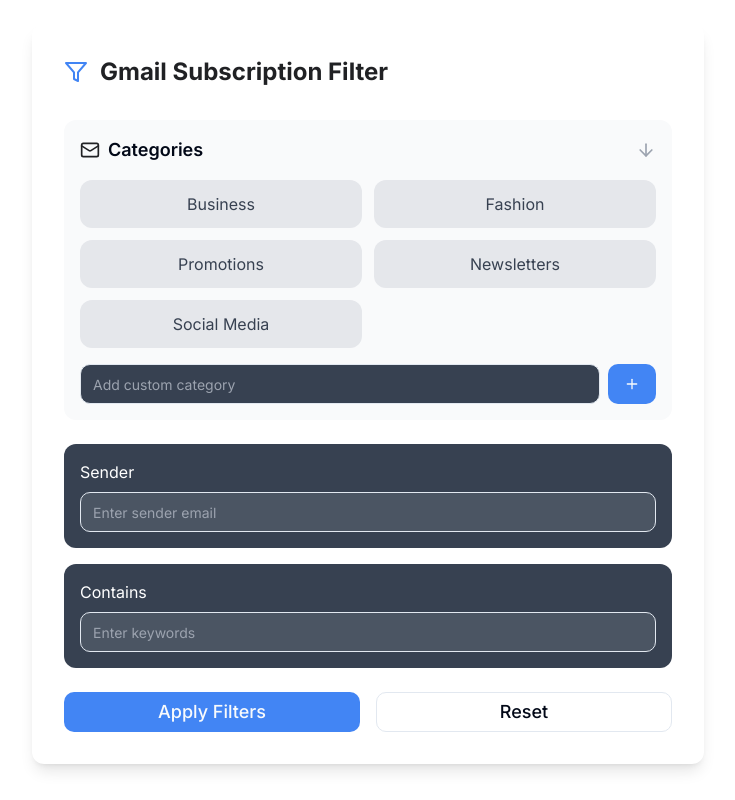
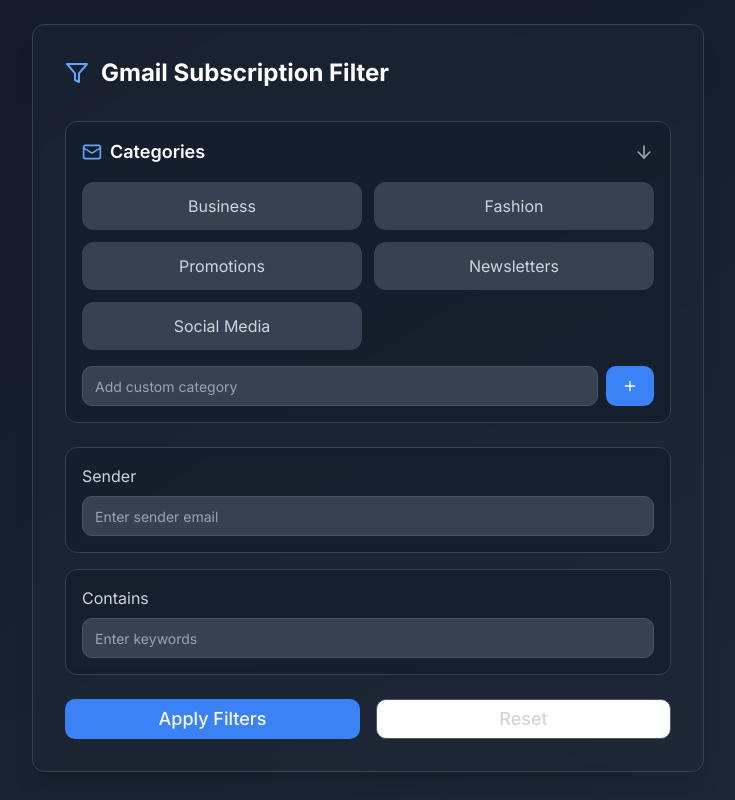
Before and after one commit to Pritrj/smart-mail-sifter, a React (Vite) app: page / in a window 1280 px wide. Shown: the whole page, without its empty margins (272-1007 px from the left). Built offline with nearby package versions, Linux system fonts and the light colour scheme.

Commit message:
Add new UI theme
Implement a new UI theme across the project to enhance the visual style and user experience.
[skip gpt_engineer]

```diff
--- a/src/pages/Index.tsx
+++ b/src/pages/Index.tsx
@@ -47,20 +47,20 @@ const Index = () => {
   };
 
   return (
-    <div className="min-h-screen bg-white p-6 font-sans">
-      <div className="mx-auto max-w-2xl rounded-xl bg-white p-8 shadow-lg">
+    <div className="min-h-screen bg-gradient-to-br from-gray-900 to-gray-800 p-6 font-sans">
+      <div className="mx-auto max-w-2xl rounded-xl bg-gray-800/50 p-8 shadow-xl backdrop-blur-sm border border-gray-700">
         <div className="mb-8 flex items-center gap-3">
-          <Filter className="h-6 w-6 text-gmail-blue" />
-          <h1 className="text-2xl font-bold text-gmail-dark">
+          <Filter className="h-6 w-6 text-blue-400" />
+          <h1 className="text-2xl font-bold text-white">
             Gmail Subscription Filter
           </h1>
         </div>
 
-        <div className="mb-6 rounded-lg bg-gray-50 p-4">
+        <div className="mb-6 rounded-lg bg-gray-900/50 p-4 backdrop-blur-sm border border-gray-700">
           <div className="mb-4 flex items-center justify-between">
             <div className="flex items-center gap-2">
-              <Mail className="h-5 w-5 text-gmail-dark" />
-              <h2 className="text-lg font-semibold">Categories</h2>
+              <Mail className="h-5 w-5 text-blue-400" />
+              <h2 className="text-lg font-semibold text-white">Categories</h2>
             </div>
             <ArrowDown className="h-5 w-5 text-gray-400" />
           </div>
@@ -72,8 +72,8 @@ const Index = () => {
                 onClick={() => handleCategoryClick(category)}
                 className={`rounded-lg p-3 text-center transition-all ${
                   selectedCategories.includes(category)
-                    ? "bg-gmail-blue text-white"
-                    : "bg-gray-200 text-gray-700 hover:bg-gray-300"
+                    ? "bg-blue-500 text-white"
+                    : "bg-gray-700 text-gray-300 hover:bg-gray-600"
                 }`}
               >
                 {category}
@@ -86,31 +86,31 @@ const Index = () => {
               value={newCategory}
               onChange={(e) => setNewCategory(e.target.value)}
               placeholder="Add custom category"
-              className="bg-gray-700 text-white placeholder:text-gray-400"
+              className="bg-gray-700 text-white border-gray-600 placeholder:text-gray-400"
             />
             <Button
               onClick={handleAddCategory}
-              className="bg-gmail-blue hover:bg-gmail-blue/90"
+              className="bg-blue-500 hover:bg-blue-600"
             >
               <Plus className="h-5 w-5" />
             </Button>
           </div>
         </div>
 
-        <div className="mb-6 grid gap-4">
-          <div className="rounded-lg bg-gray-700 p-4 text-white">
-            <label className="mb-2 block">Sender</label>
+        <div className="mb-6 space-y-4">
+          <div className="rounded-lg bg-gray-900/50 p-4 backdrop-blur-sm border border-gray-700">
+            <label className="mb-2 block text-gray-300">Sender</label>
             <Input
               placeholder="Enter sender email"
-              className="bg-gray-600 text-white placeholder:text-gray-400"
+              className="bg-gray-700 text-white border-gray-600 placeholder:text-gray-400"
             />
           </div>
 
-          <div className="rounded-lg bg-gray-700 p-4 text-white">
-            <label className="mb-2 block">Contains</label>
+          <div className="rounded-lg bg-gray-900/50 p-4 backdrop-blur-sm border border-gray-700">
+            <label className="mb-2 block text-gray-300">Contains</label>
             <Input
               placeholder="Enter keywords"
-              className="bg-gray-600 text-white placeholder:text-gray-400"
+              className="bg-gray-700 text-white border-gray-600 placeholder:text-gray-400"
             />
           </div>
         </div>
@@ -118,14 +118,14 @@ const Index = () => {
         <div className="grid grid-cols-2 gap-4">
           <Button
             onClick={handleApplyFilters}
-            className="w-full bg-gmail-blue text-lg font-medium hover:bg-gmail-blue/90"
+            className="w-full bg-blue-500 text-lg font-medium hover:bg-blue-600"
           >
             Apply Filters
           </Button>
           <Button
             onClick={handleReset}
             variant="outline"
-            className="w-full text-lg font-medium"
+            className="w-full text-lg font-medium border-gray-600 text-gray-300 hover:bg-gray-700"
           >
             Reset
           </Button>
```
